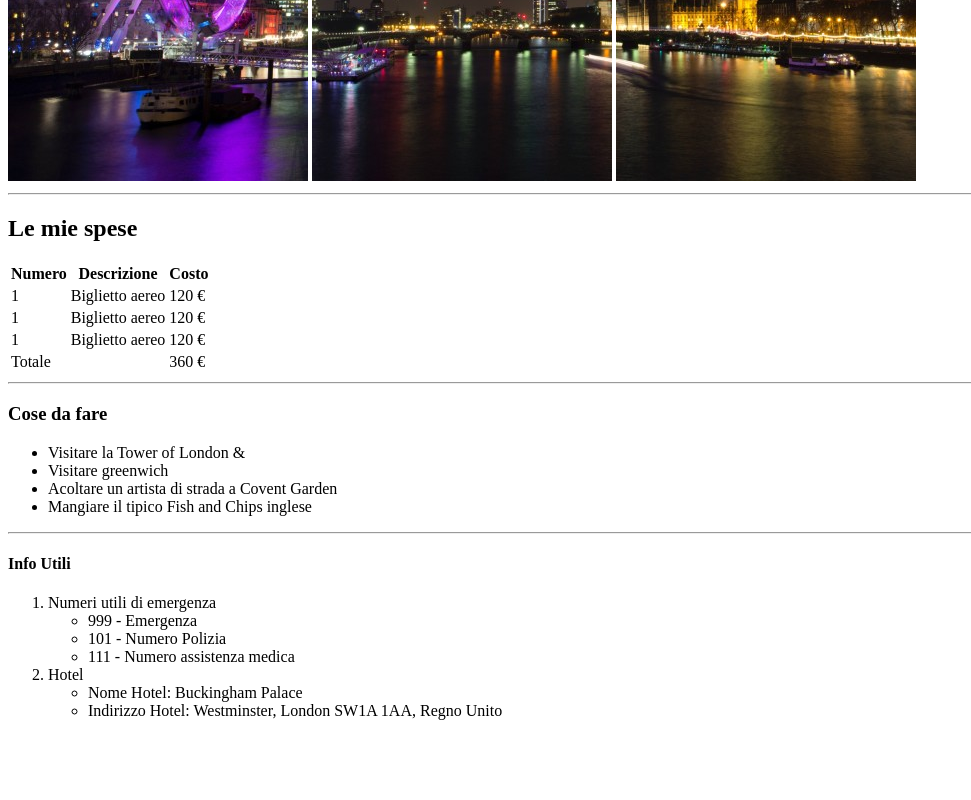
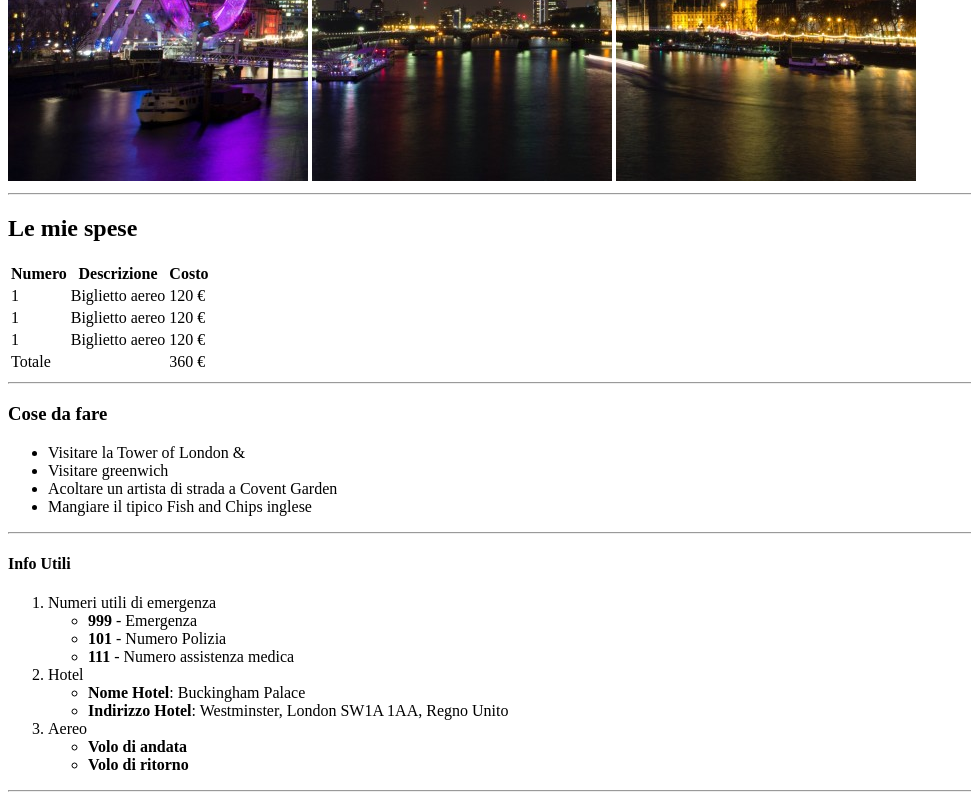
Before and after one commit to LordAnthrax94/html-london-trip, a plain HTML site: page index.html in a window 1280 px wide. Shown: the part 485-1285 px from the top of the page, without its empty margins (0-971 px from the left). Before the commit the page ends 1221 px from the top, so only its background shows below. Drawn offline with Linux system fonts and the light colour scheme.

Commit message:
Quinto commit

```diff
--- a/index.html
+++ b/index.html
@@ -94,24 +94,31 @@
       <ol>
         <li>Numeri utili di emergenza
           <ul>
-            <li>999 - Emergenza</li>
-            <li>101 - Numero Polizia</li>
-            <li>111 - Numero assistenza medica</li>
+            <li><strong>999</strong> - Emergenza</li>
+            <li><strong>101</strong> - Numero Polizia</li>
+            <li><strong>111</strong> - Numero assistenza medica</li>
           </ul>
         </li>
         <li>Hotel
           <ul>
-            <li>Nome Hotel: Buckingham Palace</li>
-            <li>Indirizzo Hotel: Westminster, London SW1A 1AA, Regno Unito</li>
+            <li><strong>Nome Hotel</strong>: Buckingham Palace</li>
+            <li><strong>Indirizzo Hotel</strong>: Westminster, London SW1A 1AA, Regno Unito</li>
           </ul>
-
+        </li>
+        <li>Aereo
+          <ul>
+            <li><strong>Volo di andata</strong: Y1234X ore 9.30 da Milano Malpensa</li>
+            <li><strong>Volo di ritorno</strong: Y1236X ore 18.30 da London Heathrow</li>
+          </ul>
         </li>
       </ol>
-
+      <!--Chiusura lista ord. con sottolista non ord.-->
     </section>
     <!--Chiusura terza sezione-->
 
   </main>
+
+  <hr>
 
   <footer>
 
```
